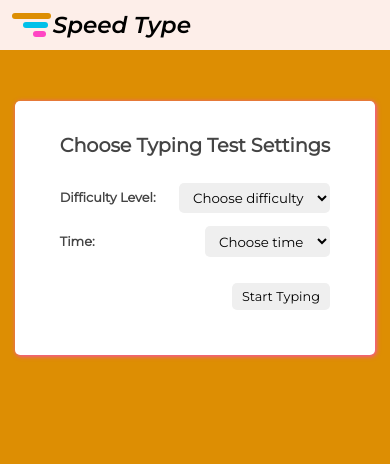
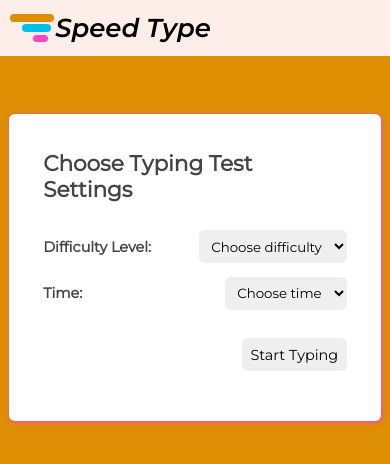
Before and after one commit to MikeyOnyedika/speed-type, a React (Create React App) app: page / in a window 390 px wide. Shown: the top 464 px of the page. Built offline with nearby package versions, Linux system fonts and the light colour scheme.

Commit message:
bug fixes

```diff
--- a/src/App.css
+++ b/src/App.css
@@ -80,12 +80,10 @@ input:focus,
 
 @media screen and (max-width: 500px) {
     html {
-        font-size: 0.8rem;
+        font-size: 0.9rem;
+    }
+
+    :root{
+        --padding-inline-sm: 0.6rem;
     }
 }
-
-@media screen and (max-width: 371px) {
-    html{
-        font-size: 0.6rem;
-    }
-}
--- a/src/TypingTestPage/components/TypingTestPanel/styles.css
+++ b/src/TypingTestPage/components/TypingTestPanel/styles.css
@@ -6,7 +6,7 @@
     display: flex;
     flex-direction: column;
     gap: var(--gap);
-    max-width: 1500px;
+    max-width: 1000px;
 }
 
 .text-display {
@@ -87,24 +87,21 @@
     border-color: var(--secondary-clr);
 }
 
-/* for screen sizes smaller than 500px */
-@media screen and (max-width: 499px) {
+@media screen and (max-width: 320px) {
+    .controls {
+        align-items: center;
+    }
+}
+
+
+@media screen and (max-width: 500px) {
+    .words {
+        font-size: var(--font-size-text-sm);
+        line-height: 1.2;
+    }
+
     .controls {
         flex-direction: column;
         align-items: flex-end;
     }
 }
-
-/* for screen sizes larger than 650px */
-@media screen and (min-width: 650px) {
-    .typing-text-panel {
-        width: 70%;
-    }
-}
-
-/* for screen sizes larger than 1000px */
-@media screen and (min-width: 1000px) {
-    .typing-text-panel {
-        width: 60%;
-    }
-}
--- a/src/TypingTestPage/components/TypingTestSettings/index.js
+++ b/src/TypingTestPage/components/TypingTestSettings/index.js
@@ -36,7 +36,7 @@ const TypingTestSettings = ({ setMode, setTime: setT}) => {
 
                         <div className="difficulty form-item">
                             <label htmlFor="difficulty">Difficulty Level: </label>
-                            <select name="difficulty-chooser" id="difficulty-chooser" onChange={(e) => setDifficulty(e.target.value)}>
+                            <select name="difficulty-chooser" id="difficulty" onChange={(e) => setDifficulty(e.target.value)}>
                                 <option value="" defaultValue={""}>Choose difficulty</option>
                                 <option value="easy">Easy</option>
                                 <option value="mid">Medium</option>
@@ -47,7 +47,7 @@ const TypingTestSettings = ({ setMode, setTime: setT}) => {
 
                         <div className="time form-item">
                             <label htmlFor="time">Time: </label>
-                            <select name="time-chooser" id="time-chooser" onChange={(e) => setTime(e.target.value)}>
+                            <select name="time-chooser" id="time" onChange={(e) => setTime(e.target.value)}>
                                 <option value="" defaultValue={""}>Choose time</option>
                                 <option value="30">30 seconds</option>
                                 <option value="60">1 minute</option>
--- a/src/TypingTestPage/components/TypingTestSettings/styles.css
+++ b/src/TypingTestPage/components/TypingTestSettings/styles.css
@@ -15,7 +15,7 @@
     border-radius: var(--border-radius);
     padding-block: var(--padding-block-sm);
     background: var(--white-clr);
-    padding-inline: calc(var(--padding-block-sm) * 7);
+    padding-inline: calc(var(--padding-inline-sm) * 4);
     padding-block: calc(var(--padding-block-sm) * 5);
     z-index: 4;
     display: flex;
@@ -64,6 +64,9 @@
     font-size: var(--font-size-reg);
 }
 
-@media screen and (max-width: 371px) {
-
+@media screen and (max-width: 320px) {
+    .form-item{
+        flex-direction: column;
+        align-items: stretch;
+    }
 }
```
